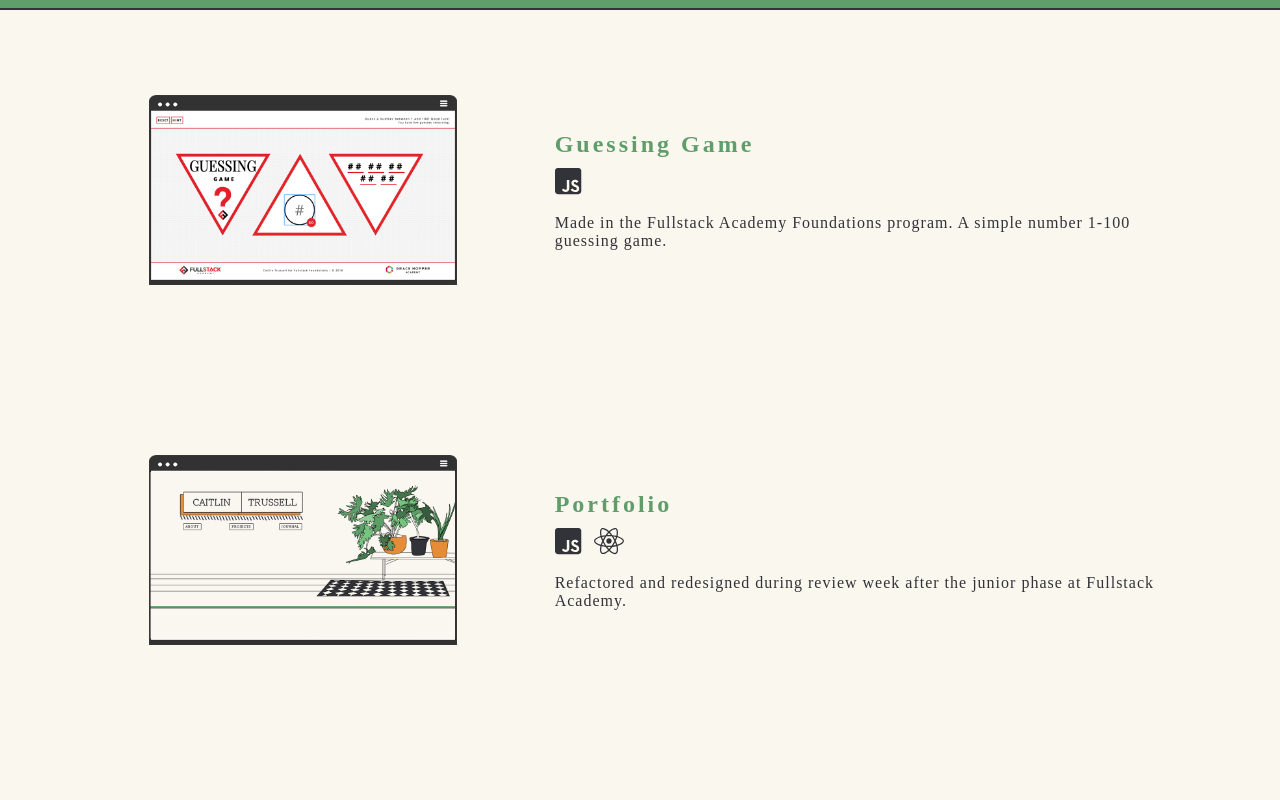
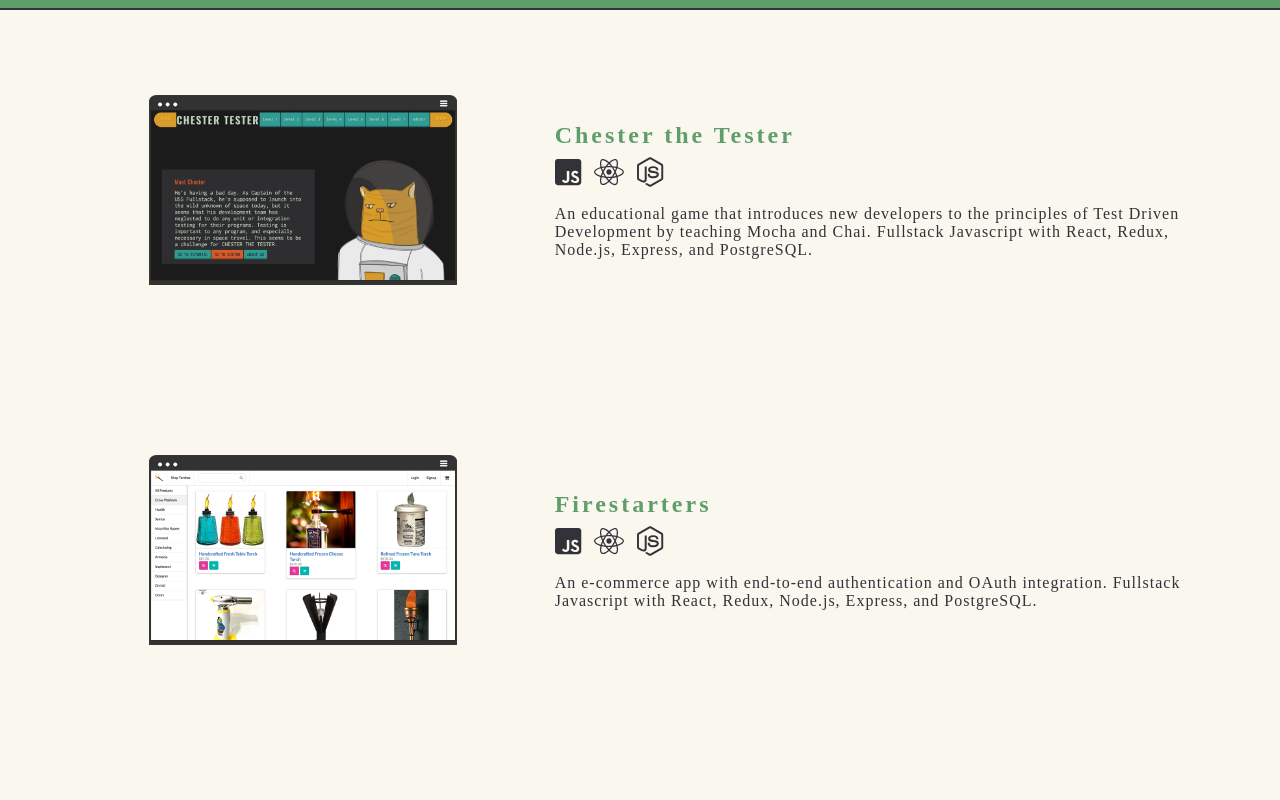
Before and after one commit to caitlintrussell/caitlintrussell.com, a React (Create React App) app: page /projects in a window 1280 px wide. Shown: the part 520-1320 px from the top of the page. Built offline with nearby package versions, Linux system fonts and the light colour scheme; a web font is replaced by a local one.

Commit message:
update projects page

```diff
--- a/src/components/projects/index.jsx
+++ b/src/components/projects/index.jsx
@@ -4,24 +4,40 @@ import {animateScroll} from 'react-scroll';
 import './projects.css';
 import yats from './yats-1.png';
 import guessingGame from './guessing-game.png';
+import torchStore from './torch-store.png';
+import chester from './chester.png';
 import ct from './ct.png';
 import Arrow from '../arrow';
 
 
 const projects = [
   {
-    name: 'Guessing Game',
-    tech: ['javascript',],
-    img: guessingGame,
-    url: 'https://caitlintrussell.github.io/guessingGame/',
-    description: 'Made in the Fullstack Academy Foundations program. A simple number 1-100 guessing game.',
+    name: 'Chester the Tester',
+    tech: ['javascript', 'react', 'node'],
+    img: chester,
+    url: 'http://www.chesterthetester.com/',
+    description: 'An educational game that introduces new developers to the principles of Test Driven Development by teaching Mocha and Chai. Fullstack Javascript with React, Redux, Node.js, Express, and PostgreSQL.',
+  },
+  {
+    name: 'Firestarters',
+    tech: ['javascript', 'react', 'node'],
+    img: torchStore,
+    url: 'http://torch-store.herokuapp.com/',
+    description: 'An e-commerce app with end-to-end authentication and OAuth integration. Fullstack Javascript with React, Redux, Node.js, Express, and PostgreSQL.',
   },
   {
     name: 'Portfolio',
     tech: ['javascript', 'react'],
     img: ct,
     url: 'http://caitlintrussell.com',
-    description: 'Refactored and redesigned during review week after the junior phase at Fullstack Academy.',
+    description: 'Javascript web app Refactored and redesigned during review week after the junior phase at Fullstack Academy.',
+  },
+  {
+    name: 'Guessing Game',
+    tech: ['javascript'],
+    img: guessingGame,
+    url: 'http://a-guessing-game.herokuapp.com/',
+    description: 'Made in the Fullstack Academy Foundations program. A simple number 1-100 guessing game.',
   },
   {
     name: 'Yats',
@@ -35,13 +51,15 @@ const projects = [
 const findGlyph = (name) => {
   switch (name) {
     case 'javascript':
-    return 'glyph fab fa-js-square fa-lg';
+      return 'glyph fab fa-js-square fa-lg';
     case 'react':
-    return 'glyph fab fa-react fa-lg';
+      return 'glyph fab fa-react fa-lg';
     case 'wordpress':
-    return 'glyph fab fa-wordpress fa-lg';
+      return 'glyph fab fa-wordpress fa-lg';
     case 'github':
-    return 'glyph fab fa-github fa-lg'
+      return 'glyph fab fa-github fa-lg';
+    case 'node':
+      return 'glyph fab fa-node-js fa-lg'
     default:
     return '';
   }
@@ -60,7 +78,7 @@ class Projects extends Component {
         return (
           <div className="Project-main" key={project.name}>
             <div className="Project-img">
-            <img src={project.img} className="img-responsive img-project Screenshot" alt="screenshot"/>
+            <img src={project.img} className="img-responsive img-project Screenshot" alt="screenshot" />
             </div>
             <div className="Project-text">
               <h2><a href={project.url} target="blank">{project.name}</a></h2>
```
